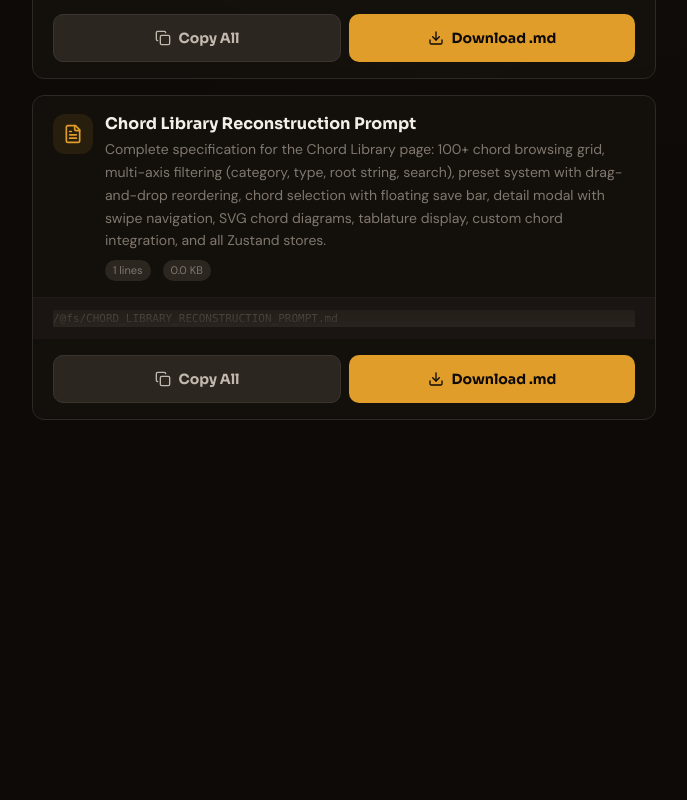
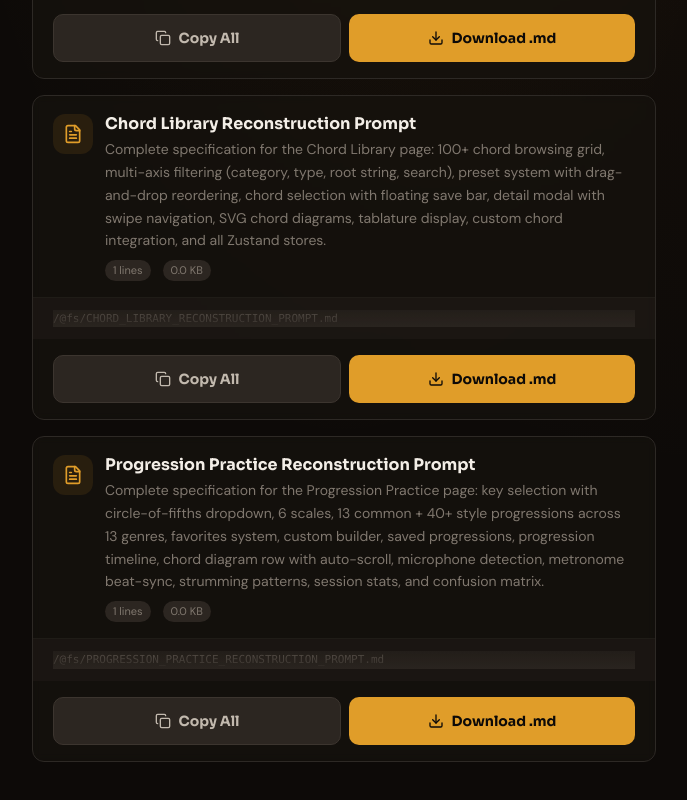
Before and after one commit to randysoller/FretMaster, a React (Vite) app: page /export in a window 1280 px wide. Shown: the part 1447-2247 px from the top of the page, without its empty margins (296-983 px from the left). Before the commit the page ends 1915 px from the top, so only its background shows below. Built offline with nearby package versions, Linux system fonts and the light colour scheme.

Commit message:
Create Progression Practice reconstruction prompt

```diff
--- a/src/pages/ExportPrompts.tsx
+++ b/src/pages/ExportPrompts.tsx
@@ -9,6 +9,7 @@ import chordDetectionPromptRaw from '../../CHORD_DETECTION_RECONSTRUCTION_PROMPT
 import practicePagePromptRaw from '../../PRACTICE_PAGE_RECONSTRUCTION_PROMPT.md?raw';
 import chordPlaybackPromptRaw from '../../CHORD_PLAYBACK_RECONSTRUCTION_PROMPT.md?raw';
 import chordLibraryPromptRaw from '../../CHORD_LIBRARY_RECONSTRUCTION_PROMPT.md?raw';
+import progressionPracticePromptRaw from '../../PROGRESSION_PRACTICE_RECONSTRUCTION_PROMPT.md?raw';
 
 interface ExportCardProps {
   title: string;
@@ -176,6 +177,12 @@ export default function ExportPrompts() {
             content={chordLibraryPromptRaw}
             filename="CHORD_LIBRARY_RECONSTRUCTION_PROMPT.md"
           />
+          <ExportCard
+            title="Progression Practice Reconstruction Prompt"
+            description="Complete specification for the Progression Practice page: key selection with circle-of-fifths dropdown, 6 scales, 13 common + 40+ style progressions across 13 genres, favorites system, custom builder, saved progressions, progression timeline, chord diagram row with auto-scroll, microphone detection, metronome beat-sync, strumming patterns, session stats, and confusion matrix."
+            content={progressionPracticePromptRaw}
+            filename="PROGRESSION_PRACTICE_RECONSTRUCTION_PROMPT.md"
+          />
         </div>
       </div>
     </div>
```
Also changed, not shown: 1 other file (tests, documents, lock files or other folders).
